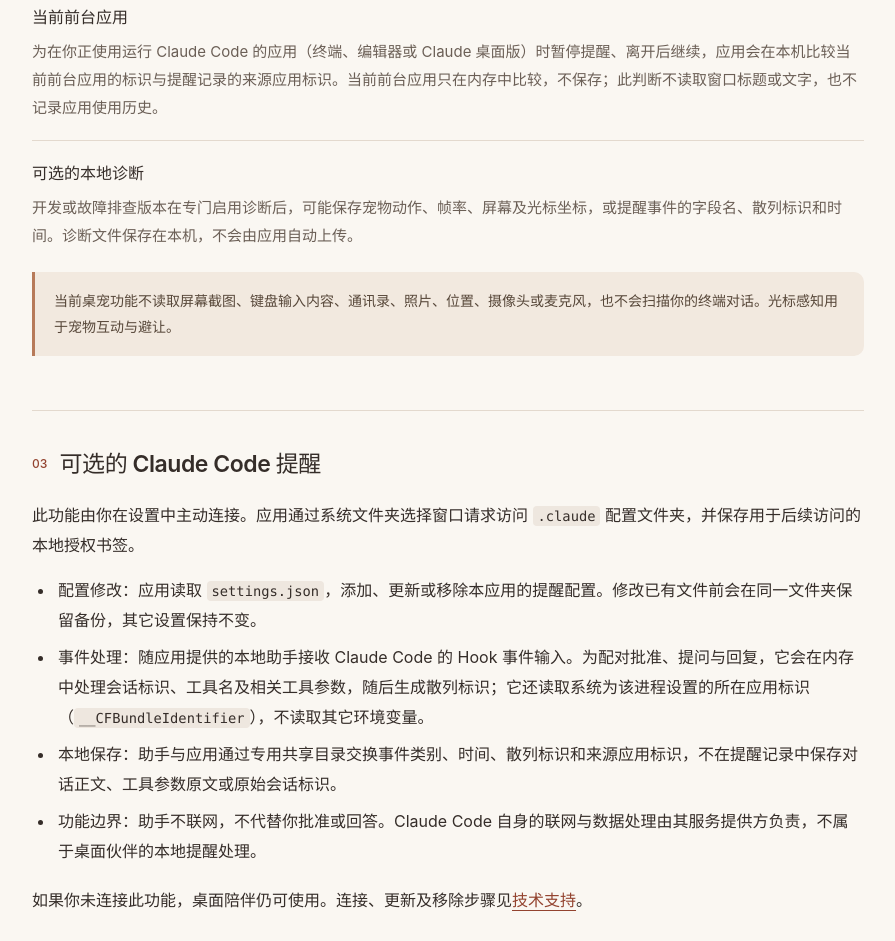
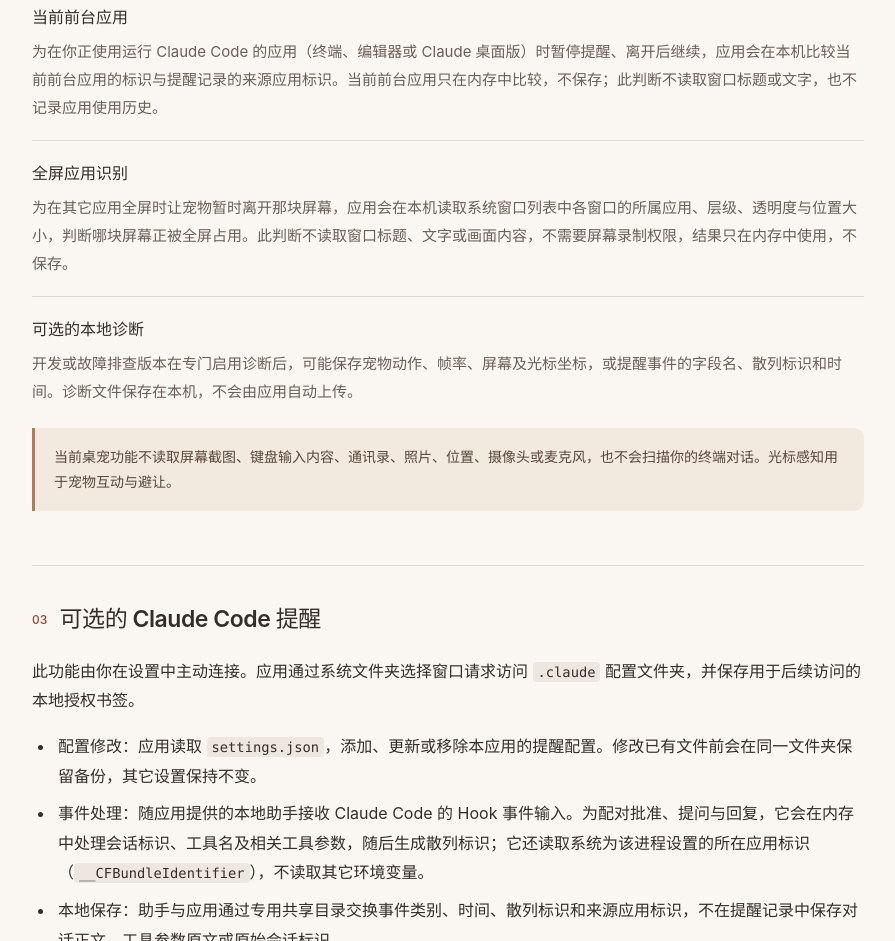
Before and after one commit to chenmy/desktop-companion-support, a plain HTML site: page docs/privacy/index.html in a window 1280 px wide. Shown: the part 1208-2149 px from the top of the page, without its empty margins (316-1211 px from the left). Drawn offline with Linux system fonts and the light colour scheme.

Commit message:
【DesktopCompanionSupport】docs：隐私政策补充全屏应用识别
说明应用在本机读取系统窗口列表中各窗口的所属应用、层级、透明度与位置大小，判断哪块屏幕被全屏占用；
不读取窗口标题、文字或画面，无需屏幕录制权限，结果只在内存中使用、不保存。

Co-Authored-By: Claude Opus 5.5 (1M context) <noreply@anthropic.com>

```diff
--- a/docs/privacy/index.html
+++ b/docs/privacy/index.html
@@ -66,6 +66,7 @@
                         <div><dt>光标与屏幕信息</dt><dd>应用读取光标位置、移动及鼠标按钮状态，以及屏幕边界和布局，用于朝向、避让、点击回应和多屏移动。这些数据在本机用于实时互动；常规运行不会保存连续光标轨迹。</dd></div>
                         <div><dt>使用偏好与提醒状态</dt><dd>陪伴／安静模式、提醒开关、提醒事件和处理状态保存在 Mac 的应用专用目录中，用于重启恢复及避免重复提醒。提醒数据包括事件类别、时间、经过散列处理的标识，以及运行 Claude Code 的应用的标识（例如「终端」为 <code>com.apple.Terminal</code>）；这些数据仍按本地数据对待。</dd></div>
                         <div><dt>当前前台应用</dt><dd>为在你正使用运行 Claude Code 的应用（终端、编辑器或 Claude 桌面版）时暂停提醒、离开后继续，应用会在本机比较当前前台应用的标识与提醒记录的来源应用标识。当前前台应用只在内存中比较，不保存；此判断不读取窗口标题或文字，也不记录应用使用历史。</dd></div>
+                        <div><dt>全屏应用识别</dt><dd>为在其它应用全屏时让宠物暂时离开那块屏幕，应用会在本机读取系统窗口列表中各窗口的所属应用、层级、透明度与位置大小，判断哪块屏幕正被全屏占用。此判断不读取窗口标题、文字或画面内容，不需要屏幕录制权限，结果只在内存中使用，不保存。</dd></div>
                         <div><dt>可选的本地诊断</dt><dd>开发或故障排查版本在专门启用诊断后，可能保存宠物动作、帧率、屏幕及光标坐标，或提醒事件的字段名、散列标识和时间。诊断文件保存在本机，不会由应用自动上传。</dd></div>
                     </dl>
                     <div class="note">当前桌宠功能不读取屏幕截图、键盘输入内容、通讯录、照片、位置、摄像头或麦克风，也不会扫描你的终端对话。光标感知用于宠物互动与避让。</div>
```
